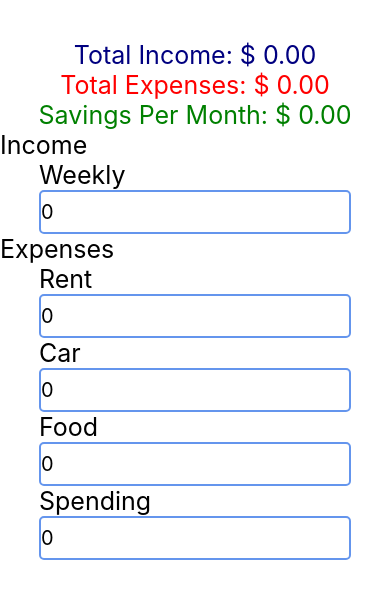
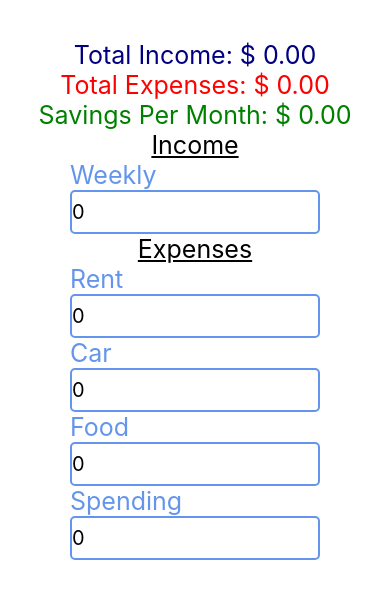
Before and after one commit to kevintamarus/budget-crunch, a React Native app: screen / in a window 390 px wide. Shown: the top 598 px of the page. Built offline with nearby package versions, Linux system fonts and the light colour scheme.

Commit message:
styling done to make prettier

```diff
--- a/src/common/Input.js
+++ b/src/common/Input.js
@@ -6,7 +6,7 @@ import Text from './Text.js';
 const Input = props => {
   return (
     <View style={styles.container}>
-      {props.label && <Text>{props.label}</Text>}
+      {props.label && <Text style={{ color: '#6495ED' }}>{props.label}</Text>}
       <View style={styles.inputContainer}>
         <TextInput style={styles.input} {...props} />
       </View>
@@ -16,7 +16,7 @@ const Input = props => {
 
 const styles = StyleSheet.create({
   container: {
-    width: '80%',
+    width: 250,
     marginLeft: '5%',
     marginRight: '5%'
   },
--- a/src/pages/Main.js
+++ b/src/pages/Main.js
@@ -65,7 +65,7 @@ export default class Main extends React.Component {
             <Text style={{ color: 'red' }}>Total Expenses: $ {totalExpenses.toFixed(2)}</Text>
             <Text style={{ color: 'green' }}>Savings Per Month: $ {savings.toFixed(2)}</Text>
           </View>
-          <Text>Income</Text>
+          <Text style={{ textDecorationLine: 'underline' }}>Income</Text>
           <View style={styles.incomeFormContainer}>
             <Input
               label="Weekly"
@@ -74,7 +74,7 @@ export default class Main extends React.Component {
               onChangeText={input => this.handleChangeInput(input, 'weeklyIncome')}
             />
           </View>
-          <Text>Expenses</Text>
+          <Text style={{ textDecorationLine: 'underline' }}>Expenses</Text>
           <View style={styles.expenseFormContainer}>
             <Input
               label="Rent"
@@ -109,7 +109,8 @@ export default class Main extends React.Component {
 
 const styles = StyleSheet.create({
   container: {
-    backgroundColor: '#fff'
+    backgroundColor: '#fff',
+    alignItems: 'center'
   },
   blankView: {
     padding: 20
```
